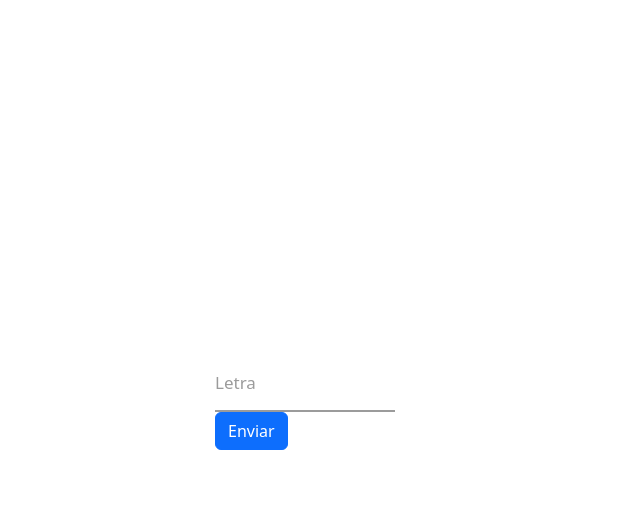
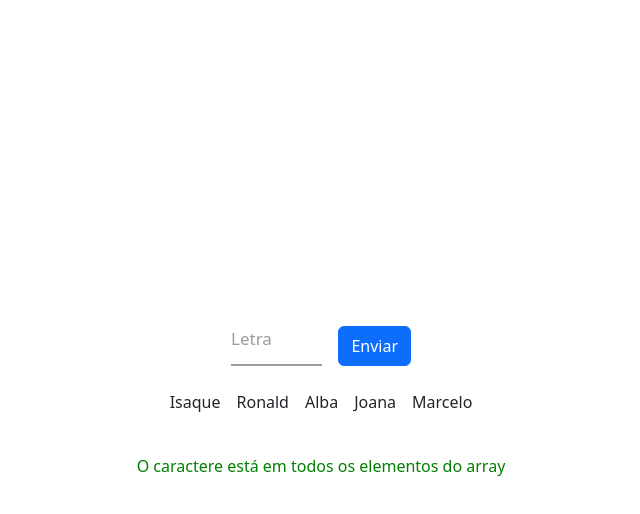
Before and after one commit to IsqDantas/atividade-02-javascript-psi2024, a plain HTML site: page index.html in a window 1280 px wide. Both pictures are taken after a click on the button "Enviar". Shown: the whole page, without its empty margins (319-959 px from the left). Drawn offline with nearby package versions, Linux system fonts and the light colour scheme.

Commit message:
end of js

```diff
--- a/index.html
+++ b/index.html
@@ -18,8 +18,7 @@
         border: none;
         border-bottom: 2px solid #9b9b9b;
         outline: 0;
-        font-size: 17px;
-        color: #fff;
+        font-size: 17;
         padding: 7px 0;
         background: transparent;
         transition: border-color 0.2s;
@@ -78,14 +77,14 @@
     <script src="https://cdn.jsdelivr.net/npm/bootstrap@5.3.3/dist/js/bootstrap.bundle.min.js" integrity="sha384-YvpcrYf0tY3lHB60NNkmXc5s9fDVZLESaAA55NDzOxhy9GkcIdslK1eN7N6jIeHz" crossorigin="anonymous"></script>
 </head>
 <body>
-    <main class="d-flex justify-content-center align-items-center">
-        <div class="form__group field">
-            <input type="input" class="form__field" placeholder="Letra" required="">
+    <main class="d-flex flex-column gap-4 justify-content-center align-items-center">
+        <div class="form__group field d-flex gap-3">
+            <input type="text" class="form__field" placeholder="Letra" required="" maxlength="1">
             <label for="name" class="form__label">Letra</label>
-            <button class="btn btn-primary">Enviar</button>
+            <button type="submit" class="btn btn-primary">Enviar</button>
         </div>
-        <p></p>
-        <ul></ul>
+        <ul id="names-list" class="d-flex gap-3 list-unstyled"></ul>
+        <p id="answer-container"></p>
     </main>
 
     <script src="script.js"></script>
--- a/script.js
+++ b/script.js
@@ -1,32 +1,41 @@
-names = ["Isaque", "Ronald", "Alba", "Joana", "Marcelo"]
+const names = ["Isaque", "Ronald", "Alba", "Joana", "Marcelo"]
 
-filterCharactersInput = undefined
-answerContainer = undefined
-namesListDisplay = undefined
+const filterCharactersInput = document.querySelector('input')
+const answerContainer = document.querySelector('#answer-container')
+const namesListDisplay = document.querySelector('#names-list')
 
 document.addEventListener("DOMContentLoaded", () => {
-    refreshButton = document.querySelector('button[type="submit"]')
+    const refreshButton = document.querySelector('button[type="submit"]')
+    refreshButton.addEventListener("click", refreshAnswerMessage)
 
-    filterCharactersInput = document.querySelector('input[name="filter-option"]')
-    answerContainer = document.querySelector('#answer-container')
-    namesListDisplay = document.querySelector('#names-list')
+    names.forEach(name => {
+        const listElement = document.createElement("li")
+        listElement.innerHTML = name
 
-    names.array.forEach(name => {
-        listElement = namesListDisplay.createElement("li")
-        listElement.innerHtml = name
+        namesListDisplay.appendChild(listElement)
+
+        console.log(listElement)
     });
 })
 
 function getAnswer() {
-    filterCharacters = filterCharactersInput.value
-    return names.array.every((name) => {name.includes(filterCharacters)})
+    const filterCharacters = filterCharactersInput.value
+    return names.every((name) => name.includes(filterCharacters))
 }
 
 function refreshAnswerMessage() {
-    answerMessage = {
+    const answerMessage = {
         true: 'O caractere está em todos os elementos do array',
         false: 'O caractere não está em todos os elementos do array'
     }
 
-    answerContainer.innerHtml = answerMessage[getAnswer()]
+    const answerColor = {
+        true: 'green',
+        false: 'red'
+    }
+
+    answer = getAnswer()
+
+    answerContainer.innerHTML = answerMessage[answer]
+    answerContainer.style.color = answerColor[answer]
 }
```
